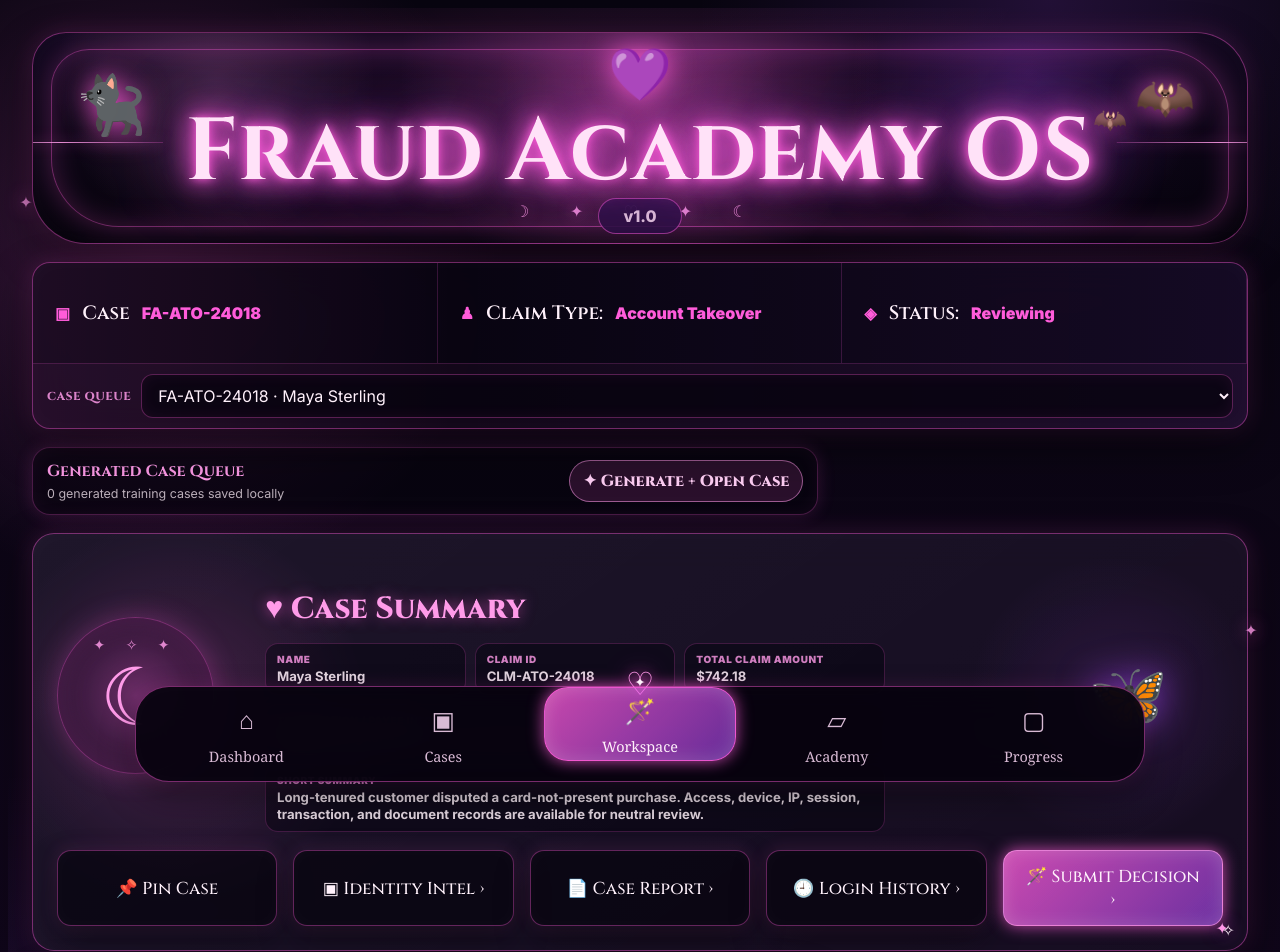
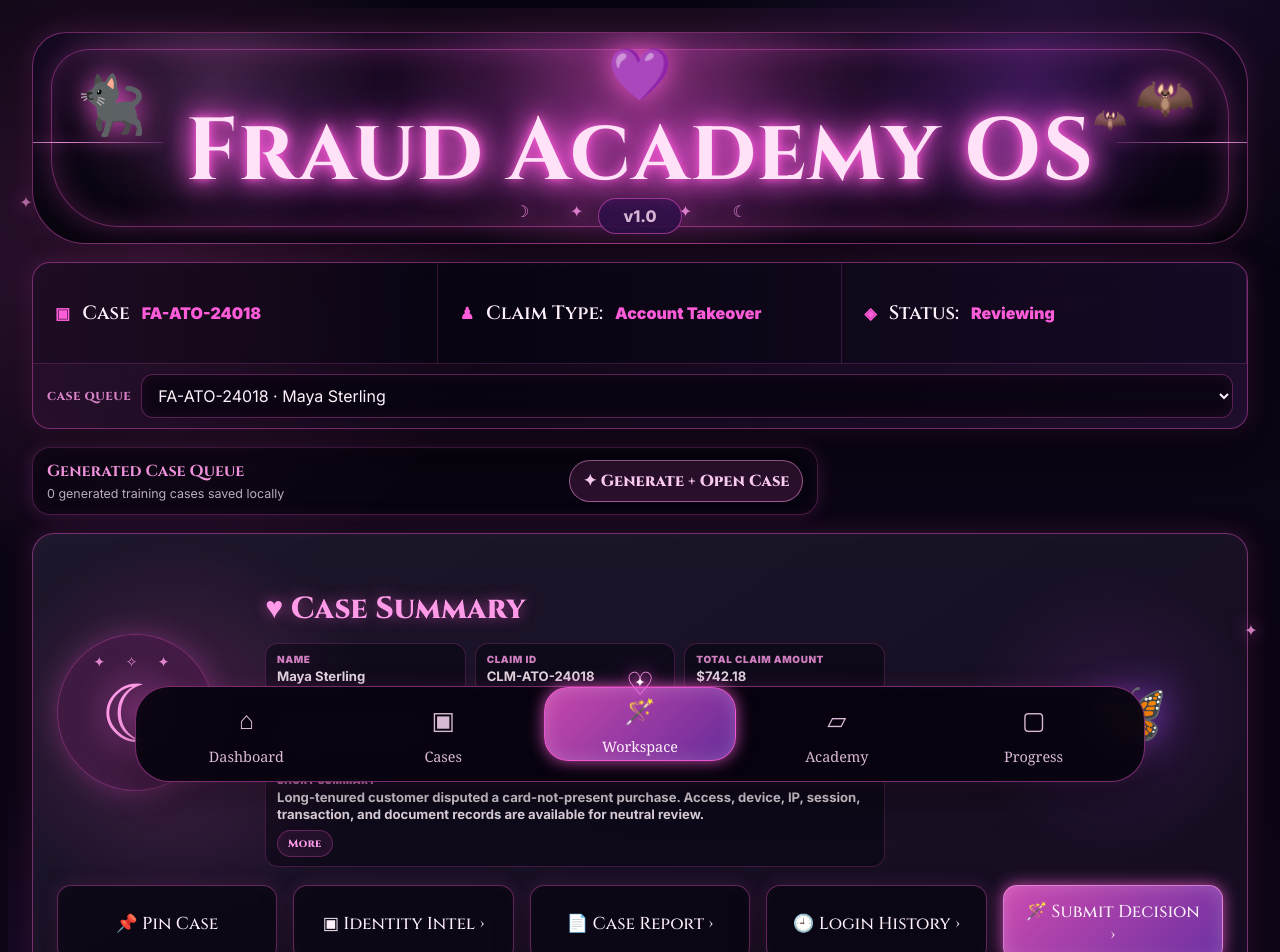
Before and after one commit to iamre2024-debug/fraud-Academy-v1, a React (Vite) app: page / in a window 1280 px wide. Shown: the top 952 px of the page. Built offline with nearby package versions, Linux system fonts and the light colour scheme.

Commit message:
Move Case Summary copy to direct React collapse controls

```diff
--- a/src/CaseSummaryCard.jsx
+++ b/src/CaseSummaryCard.jsx
@@ -1,3 +1,5 @@
+import DirectCollapsibleText from './DirectCollapsibleText.jsx';
+
 export default function CaseSummaryCard({ activeCase, pin, openTool, jumpDecision }) {
   return (
     <section className="ornate-card case-summary-visual">
@@ -8,8 +10,18 @@ export default function CaseSummaryCard({ activeCase, pin, openTool, jumpDecisio
           <article><small>Name</small><strong>{activeCase.person}</strong></article>
           <article><small>Claim ID</small><strong>{activeCase.claimId ?? activeCase.id}</strong></article>
           <article><small>Total claim amount</small><strong>{activeCase.amount}</strong></article>
-          <article className="wide"><small>Transaction / payee info</small><strong>{activeCase.transactionInfo ?? activeCase.type}</strong></article>
-          <article className="wide"><small>Short summary</small><strong>{activeCase.shortSummary ?? activeCase.queueReason}</strong></article>
+          <article className="wide">
+            <small>Transaction / payee info</small>
+            <DirectCollapsibleText as="strong" lines={2} mobileLines={3}>
+              {activeCase.transactionInfo ?? activeCase.type}
+            </DirectCollapsibleText>
+          </article>
+          <article className="wide">
+            <small>Short summary</small>
+            <DirectCollapsibleText as="strong" lines={2} mobileLines={3}>
+              {activeCase.shortSummary ?? activeCase.queueReason}
+            </DirectCollapsibleText>
+          </article>
         </div>
       </div>
       <div className="butterfly-accent">🦋</div>
```
